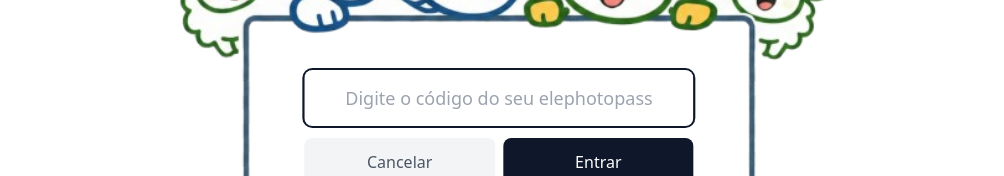
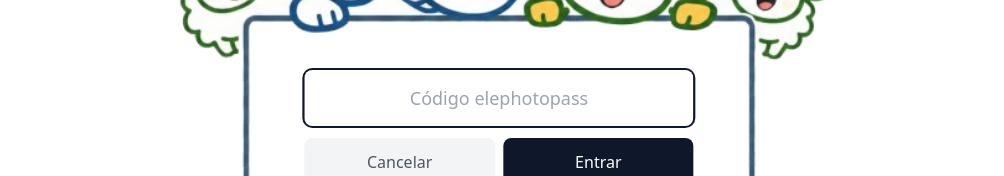
Before and after one commit to BrunnaQueiroz/Elephoto, a React (Vite) app: page / in a window 1280 px wide. Both pictures are taken after a click on the button "Acessar Minhas Fotos". Shown: the part 681-857 px from the top of the page, without its empty margins (141-1145 px from the left). Built offline with nearby package versions, Linux system fonts and the light colour scheme; no server answers.

Commit message:
adjusting font size - card login

```diff
--- a/src/components/HomePage.tsx
+++ b/src/components/HomePage.tsx
@@ -145,10 +145,9 @@
                     type="text"
                     value={code}
                     onChange={e => setCode(e.target.value)}
-                    placeholder="Digite o código do seu elephotopass"
-                    // placeholder="Digite o código"
+                    placeholder="Código elephotopass"
                     // Textos e espaçamentos menores no celular (text-sm, py-2) e maiores no PC (sm:text-lg, sm:py-3)
-                    className="w-full px-3 py-2 sm:px-4 sm:py-3 border-2 border-gray-200 rounded-lg text-xs sm:text-lg text-center focus:ring-2 focus:ring-[#0f172a] focus:border-transparent outline-none transition-all placeholder:text-gray-400 font-light"
+                    className="w-full px-3 py-2 sm:px-4 sm:py-3 border-2 border-gray-200 rounded-lg text- sm:text-lg text-center focus:ring-2 focus:ring-[#0f172a] focus:border-transparent outline-none transition-all placeholder:text-gray-400 font-light"
                     autoFocus
                   />
 
```
